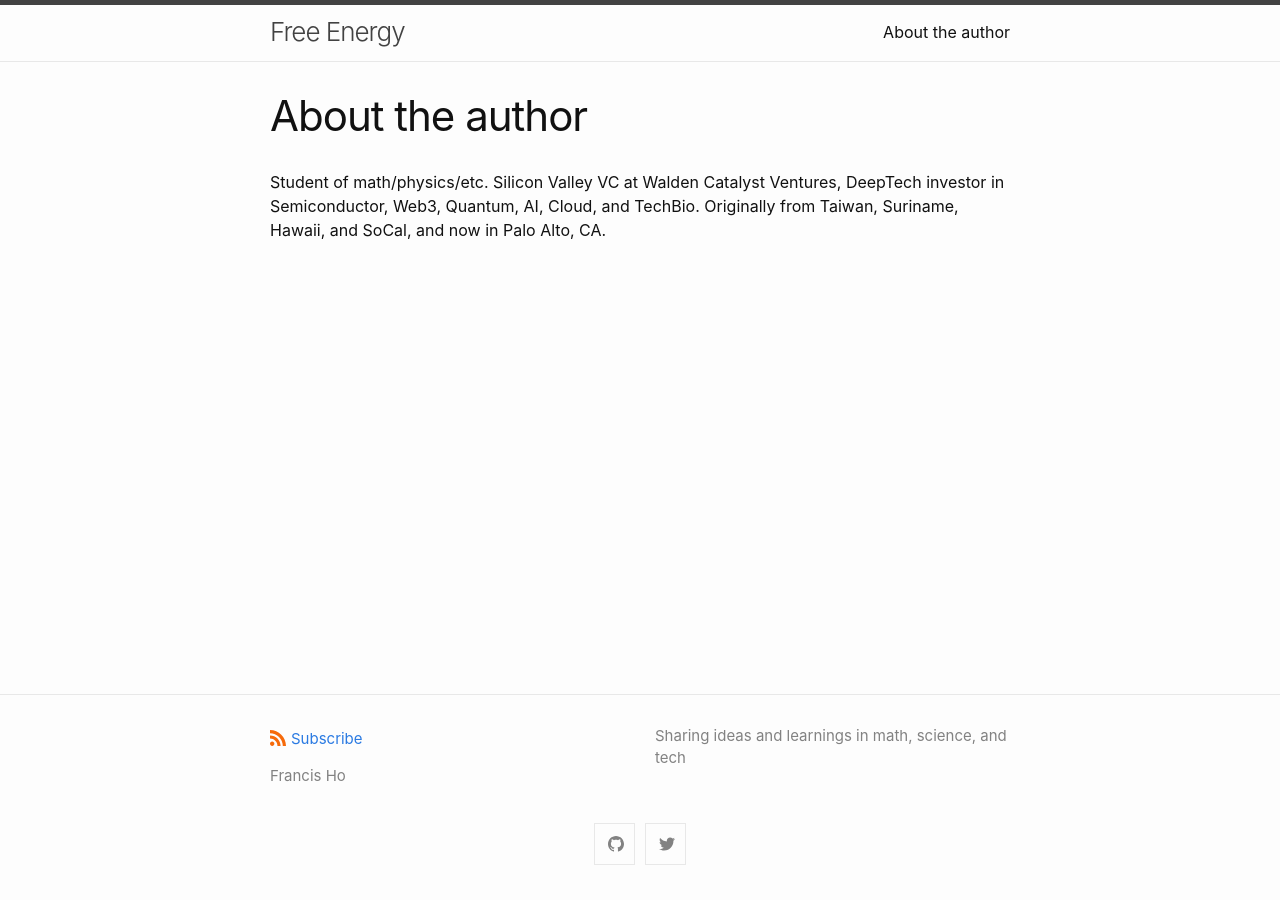
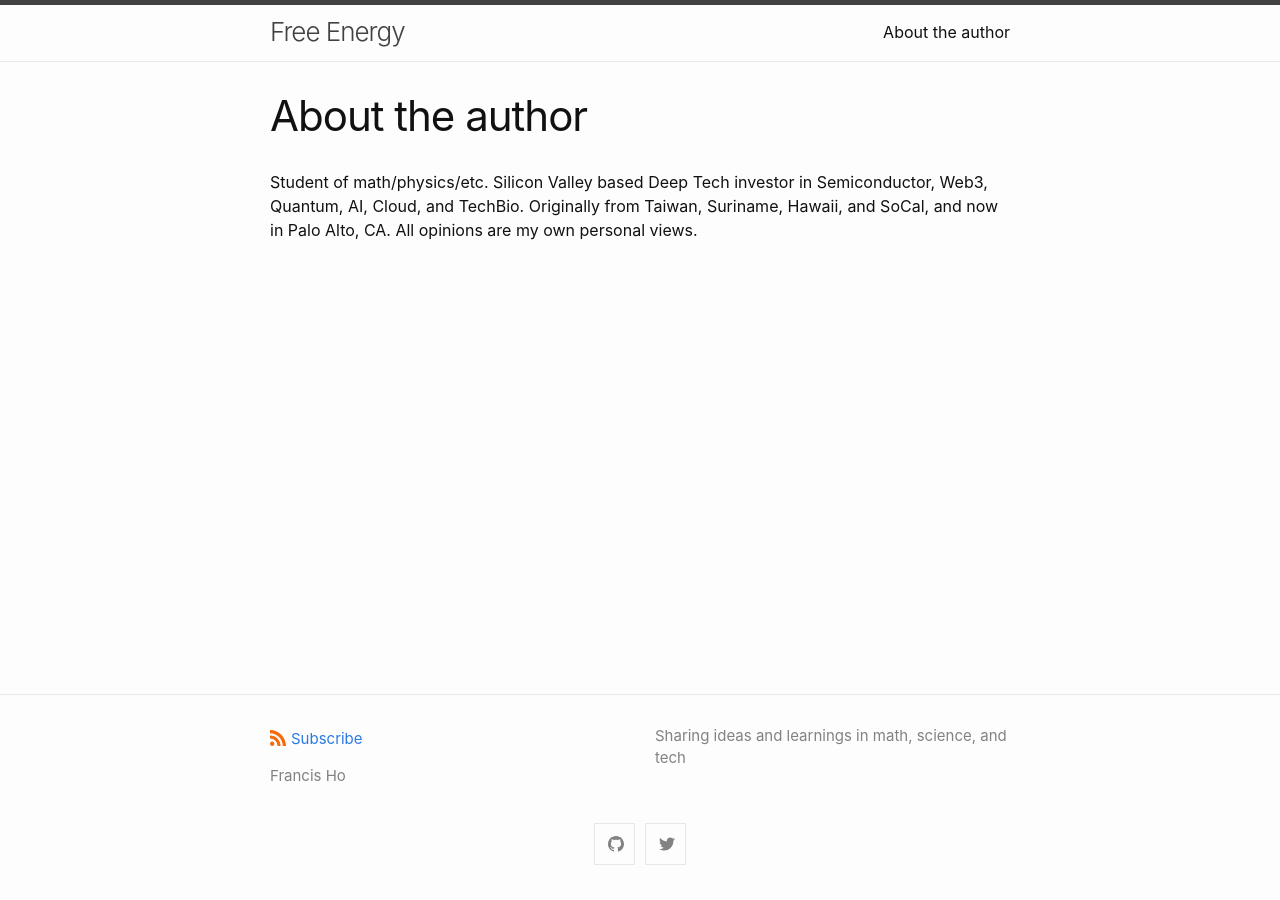
Before and after one commit to sunfishstanford/sunfishstanford.github.io, a Jekyll site: the page built from about.md, in a window 1280 px wide. Built offline with Jekyll 4.4.1, drawn with Linux system fonts in a browser that asks for light colours; comment, search, counter and statistics services are not loaded.

Commit message:
Update about.md

```diff
--- a/about.md
+++ b/about.md
@@ -4,4 +4,4 @@
 permalink: /about/
 ---
 
-Student of math/physics/etc. Silicon Valley VC at Walden Catalyst Ventures, DeepTech investor in Semiconductor, Web3, Quantum, AI, Cloud, and TechBio. Originally from Taiwan, Suriname, Hawaii, and SoCal, and now in Palo Alto, CA.
+Student of math/physics/etc. Silicon Valley based Deep Tech investor in Semiconductor, Web3, Quantum, AI, Cloud, and TechBio. Originally from Taiwan, Suriname, Hawaii, and SoCal, and now in Palo Alto, CA. All opinions are my own personal views.
```
